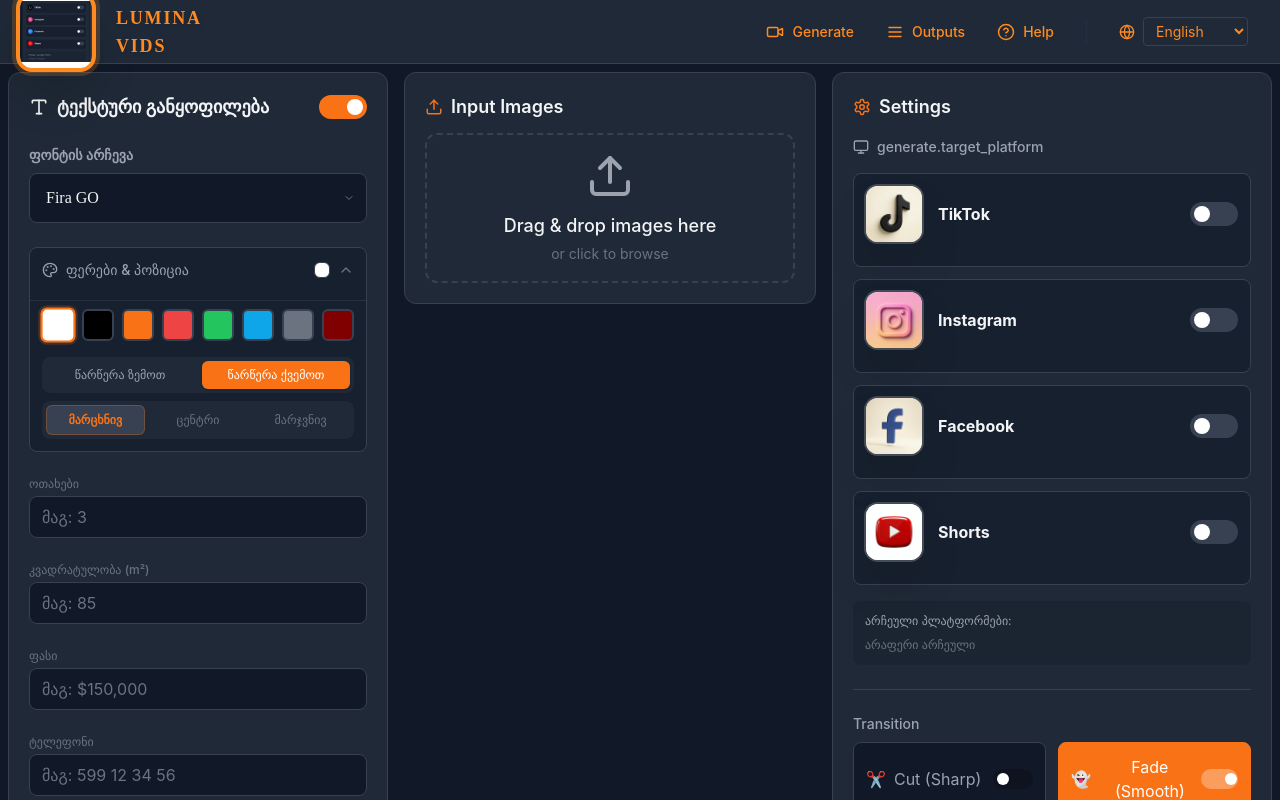
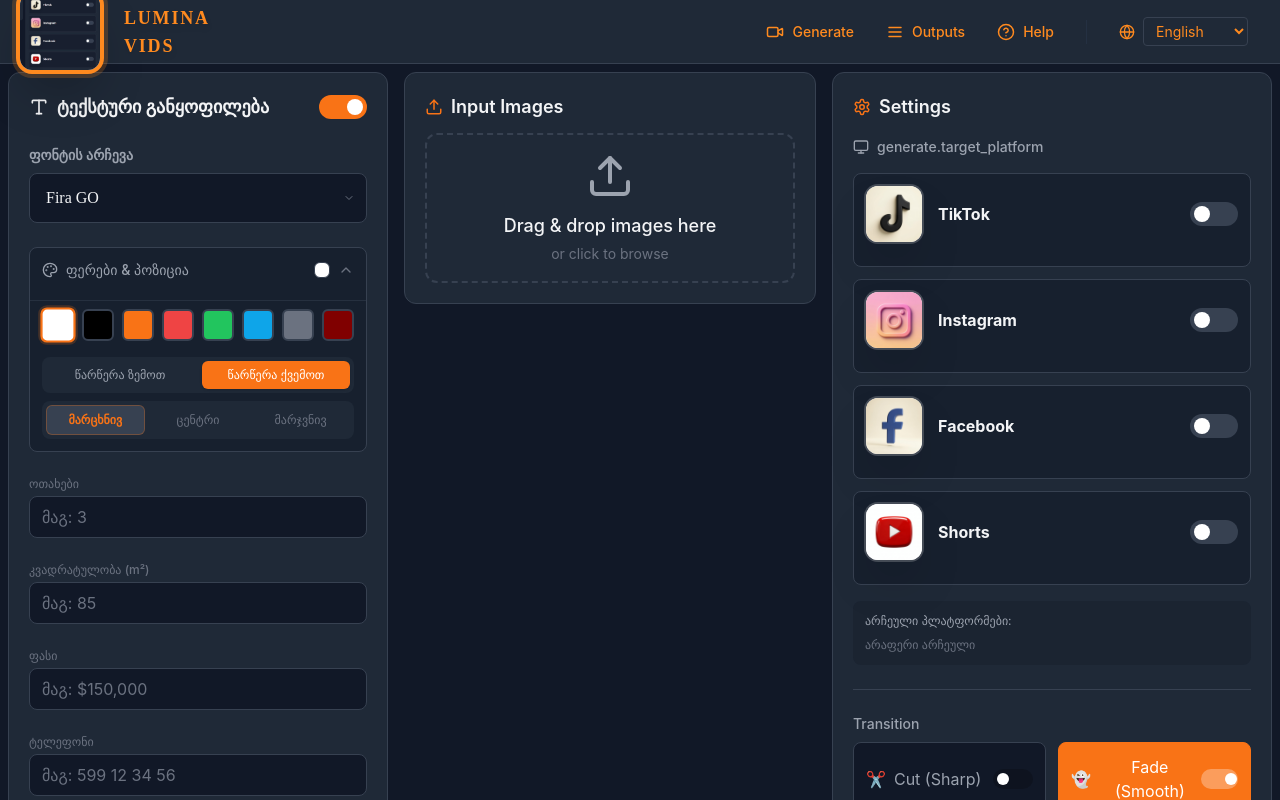
Before and after one commit to vachnadzeai-INDAHAUS/LVIds, a React (Vite) app: page / in a window 1280 px wide. Shown: the top 800 px of the page. Built offline with nearby package versions, Linux system fonts and the light colour scheme.

Commit message:
Update: New main logo at original size

```diff
--- a/src/components/ui/Layout.tsx
+++ b/src/components/ui/Layout.tsx
@@ -13,11 +13,11 @@ const Layout: React.FC = () => {
         <div className="w-full flex justify-between items-center">
           {/* Left: Logo (BIGGER as requested) */}
           <div className="flex items-center space-x-5">
-            <div className="w-20 h-20 relative flex items-center justify-center rounded-2xl overflow-hidden border-4 border-[#FF8A1F] shadow-2xl bg-white ring-4 ring-[#FF8A1F]/20">
+            <div className="relative flex items-center justify-center rounded-2xl overflow-hidden border-4 border-[#FF8A1F] shadow-2xl bg-white ring-4 ring-[#FF8A1F]/20">
                <img
                  src="/src/assets/logo-main.jpg"
                  alt="Lumina Vids Logo"
-                 className="w-full h-full object-contain"
+                 className="object-contain max-h-20 max-w-20"
                />
             </div>
             <div className="flex flex-col leading-none">
```
Also changed, not shown: src/assets/logo-main.jpg.
